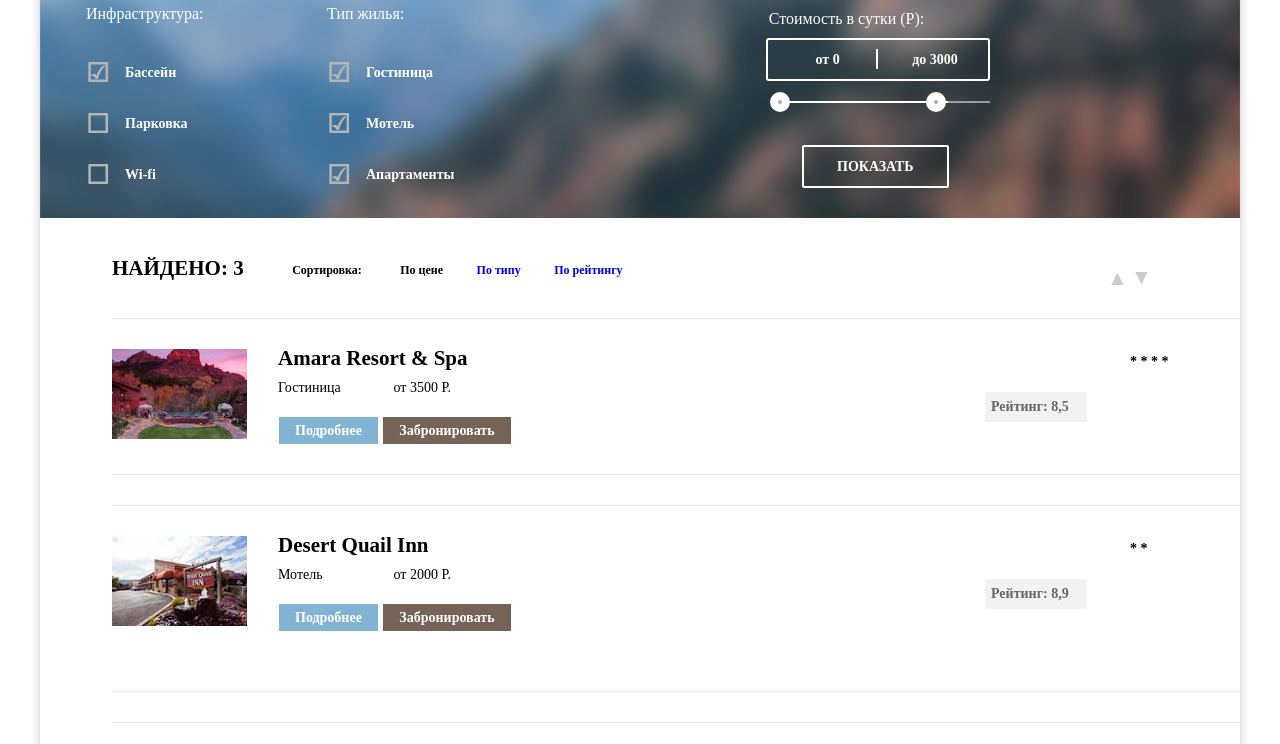
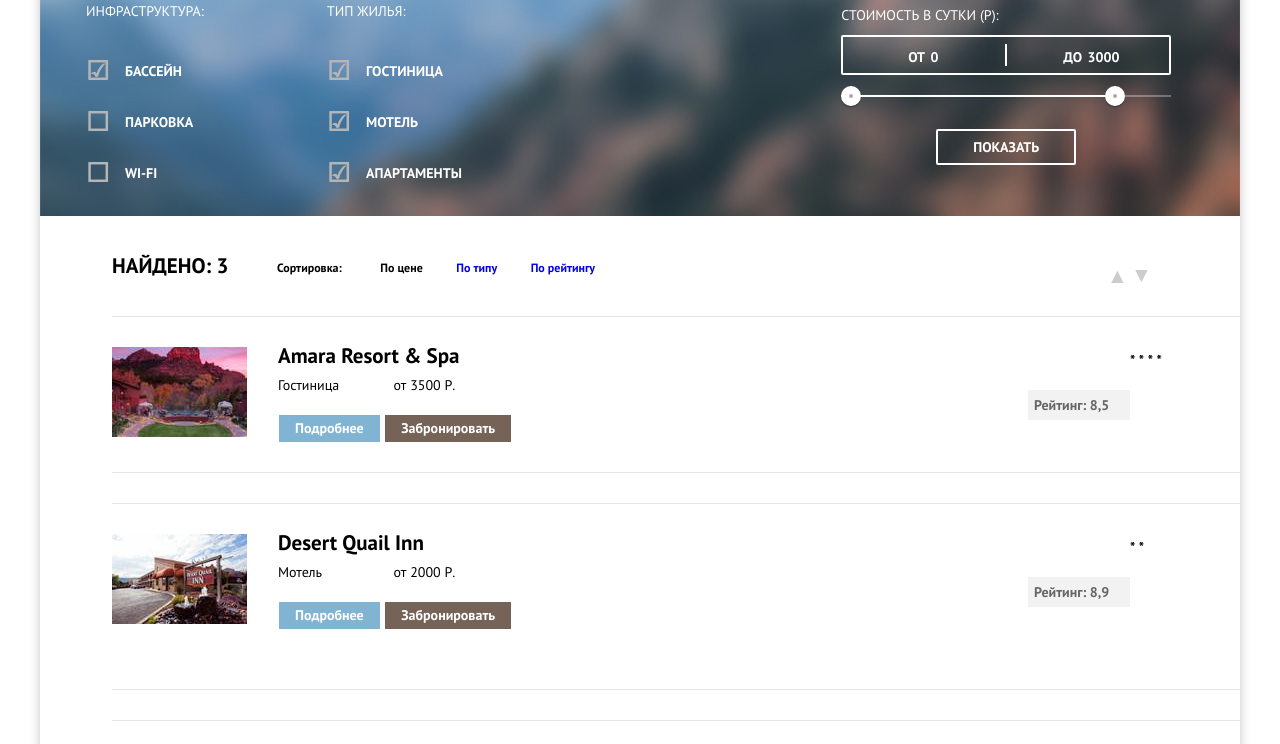
Before and after one commit to larisonchik/159918-sedona, a plain HTML site: page hotels.html in a window 1280 px wide. Shown: the part 86-830 px from the top of the page. Drawn offline with Linux system fonts and the light colour scheme.

Commit message:
Поправила название шрифта

```diff
--- a/css/style.css
+++ b/css/style.css
@@ -43,21 +43,21 @@ body {
     line-height: 26px;
     color: #000000;
     font-weight: bold;
-    font-family: "PT Sans Narrow Bold";
+    font-family: "PT Sans", "Arial", sans-serif;
 }
 h1{
     font-size: 21px;
     line-height: 26px;
     color: #000000;
     font-weight: bold;
-    font-family: "PT Sans Narrow Bold";
+    font-family: "PT Sans", "Arial", sans-serif;
 }
 h2{
     font-size: 30px;
     line-height: 24px;
     color: #000000;
     font-weight: bold;
-    font-family: "PT Sans Narrow Bold";
+    font-family: "PT Sans", "Arial", sans-serif;
 }
 a {
     text-decoration: none;
@@ -443,7 +443,7 @@ ul {
     margin-bottom: 4px;
 }
 .feature-search-form h3 {
-    font-size: 16px;
+    font-size: 14px;
     font-weight: normal;
     line-height: 21px;
     margin-bottom: 25px;
@@ -495,112 +495,122 @@ ul {
     margin: 12px 46px;
     float: left;
     margin-bottom: 16px;
+	text-transform: uppercase;
 }
 .accomodation-type {
     margin: 12px 35px;
     float: left;
     margin-bottom: 16px;
-}
-.price{
-    float: left;
-    margin: 12px 238px 10px;
-}
-.range-filter {
-    display: block;
-    width: 224px;
-    margin-left: -3px;
-    margin-top: -16px;
-    margin-bottom: 2px;
-}
-.price-controls {
-    font-size: 0;
-    border: 2px solid #ffffff;
-    border-radius: 3px;
-    margin-bottom: 3px;
-}
-.price-controls label {
-    display: inline-block;
-    vertical-align: middle;
-    width: 110px;
-    font-size: 14px;
-    text-align: right;
-    padding-top: 1px;
-}
-.price-controls input {
-    font-size: 14px;
-    text-align: left;
-    color: #ffffff;
-    border: none;
-    outline: none;
-    background: none;
-    width: 44px;
-    padding: 6px 14px;
-    padding-left: 0px;
-}
-.price-controls .input-min-price {
-    width: 29px;
-}
-.min-price:after {
-    content: "";
-    border: 1px solid #ffffff;
-    padding-top: 2px;
-    padding-bottom: 1px;
-}
-.range-controls {
-    position: relative;
-    height: 22px;
-    padding-top: 17px;
-    padding-left: 5px;
-}
-.range-controls .scale {
-    height: 2px;
-    background: rgba(255, 255, 255, 0.5);
-}
-.range-controls .bar {
-    width: 81%;
-    height: 2px;
-    background: #ffffff;
-}
-.range-controls .toggle {
-    position: absolute;
-    top: 8px;
-    left: 0;
-    width: 4px;
-    height: 4px;
-    cursor: pointer;
-    border: 8px solid #fff;
-    border-radius: 50%;
-    background: #ababab;
-}
-.range-controls .toggle-min {
-    left: 4px;
-}
-.range-controls .toggle-max {
-    left: 160px;
-}
-.range-controls .toggle-min:hover,
-.range-controls .toggle-max:hover {
-    background: #1c4f80;
+	text-transform: uppercase;
 }
 fieldset {
     border: none;
 }
-.btn-show {
-    display: inline-block;
-    vertical-align: top;
-    padding: 7px 33px;
-    padding-bottom: 6px;
+.price{
+    float: right;
+    margin: 25px 60px;
+    text-transform: uppercase;
+}
+.filter-range {
+    width: 330px;
+    color: #ffffff;
+    text-transform: uppercase;
+}
+.filter-range-title {
+    margin-bottom: 9px;
+    font-weight: normal;
+    font-size: 14px;
+    line-height: 21px;
+}
+.price-controls {
+    position: relative;
+    height: 36px;
+    margin-bottom: 20px;
+    font-size: 0;
     border: 2px solid #ffffff;
     border-radius: 2px;
+}
+.price-controls::after {
+    content: "";
+    position: absolute;
+    top: 50%;
+    left: 50%;
+    width: 2px;
+    height: 22px;
+    background: #ffffff;
+    transform: translate(-50%, -50%);
+}
+.price-controls label {
+    display: inline-block;
+    font-size: 14px;
+    line-height: 38px;
+    vertical-align: top;
+    cursor: pointer;
+}
+.price-controls .min-price,
+.price-controls .max-price {
+    width: 90px;
+    padding-left: 65px;
+}
+.price-controls input {
+    width: 50px;
+    margin: 0;
+    color: inherit;
+    font: inherit;
+    background: none;
+    border: none;
+    outline: none;
+}
+.range-controls {
+    position: relative;
+    margin-bottom: 32px;
+}
+.range-controls .scale {
+    height: 2px;
+    background: rgba(255, 255, 255, 0.3);
+}
+.range-controls .bar {
+    width: 80%;
+    height: 2px;
+    background: #ffffff;
+}
+.range-toggle {
+    position: absolute;
+    top: -9px;
+    width: 4px;
+    height: 4px;
+    background: #ababab;
+    border: 8px solid #ffffff;
+    border-radius: 50%;
+    box-shadow: 0 2px 1px 0 rgba(0, 1, 1, 0.2);
+    cursor: pointer;
+}
+.range-toggle:hover {
+    background: #1c4f80;
+}
+.range-toggle-min {
+    left: 0;
+}
+.range-toggle-max {
+    left: 80%;
+}
+.btn-transparent {
+    display: block;
+    margin: 0 auto;
+    padding: 6px 35px;
+    font-size: 14px;
+    line-height: 20px;
+    color: #ffffff;
     text-transform: uppercase;
     background: transparent;
-    margin-left: 52px;
-    color: #ffffff;
-    font-size: 14px;
-	margin-left:280px;
+    border: 2px solid #ffffff;
+    border-radius: 2px;
+    outline: none;
+    cursor: pointer;
 }
-.btn-show:active {
-    outline: none;
+.btn-transparent:hover {
+    color: #000000;
+    background: #ffffff;
 }
 .results {
     margin: 0px auto;
@@ -806,7 +816,6 @@ fieldset {
     background-color: #f2f2f2;
     color: #666666;
     margin-top: 43px;
-	margin-right: 43px;
 }
 /*стили для hotel-search*/
 .inner-form {
--- a/hotels.html
+++ b/hotels.html
@@ -3,7 +3,7 @@
 <head>
     <meta charset="utf-8">
     <title>HTML Academy: Седона.Отели</title>
-	<link href='https://fonts.googleapis.com/css?family=PT+Sans:400,700&subset=latin,cyrillic' rel='stylesheet' type='text/css'>
+	<link href="https://fonts.googleapis.com/css?family=PT+Sans:400,700&amp;subset=latin,cyrillic" rel="stylesheet" type="text/css">
     <link href="css/normalize.css" rel="stylesheet">
 	<link href="css/style.css" rel="stylesheet">
 </head>
@@ -44,26 +44,22 @@
                 <label for="apartments-field">Апартаменты</label>
             </fieldset>
             <fieldset class="price">
-			    <h3 class="price-range">Стоимость в сутки (Р):</h3>
-			    <div class="range-filter">
+                <div class="filter-range">
+                    <div class="filter-range-title">Стоимость в сутки (р):</div>
                     <div class="price-controls">
-                        <label class="min-price">от
-                            <input class="input-min-price" name="min-price" type="text" value="0">
-                        </label>
-                        <label class="max-price">до
-                             <input name="max-price" type="text" value="3000">
-                         </label>
+                       <label class="min-price">от <input type="text" name="min-price" value="0"></label>
+                       <label class="max-price">до <input type="text" name="max-price" value="3000"></label>
                     </div>
                     <div class="range-controls">
-                        <div class="scale">
-                        <div class="bar"></div>
-                        </div>
-                        <div class="toggle toggle-min"></div>
-                        <div class="toggle toggle-max"></div>
+                       <div class="scale">
+                       <div class="bar"></div>
+                       </div>
+                       <div class="range-toggle range-toggle-min"></div>
+                       <div class="range-toggle range-toggle-max"></div>
                     </div>
+                    <button class="btn-transparent" type="submit">Показать</button>
                 </div>
             </fieldset>
-                <input class="btn-show" type="submit" value="Показать">
         </form>
     <div class="results clearfix">
         <div class="results-count">Найдено: <span>3</span></div>
```
Also changed, not shown: index.html (+1 -1 lines).
